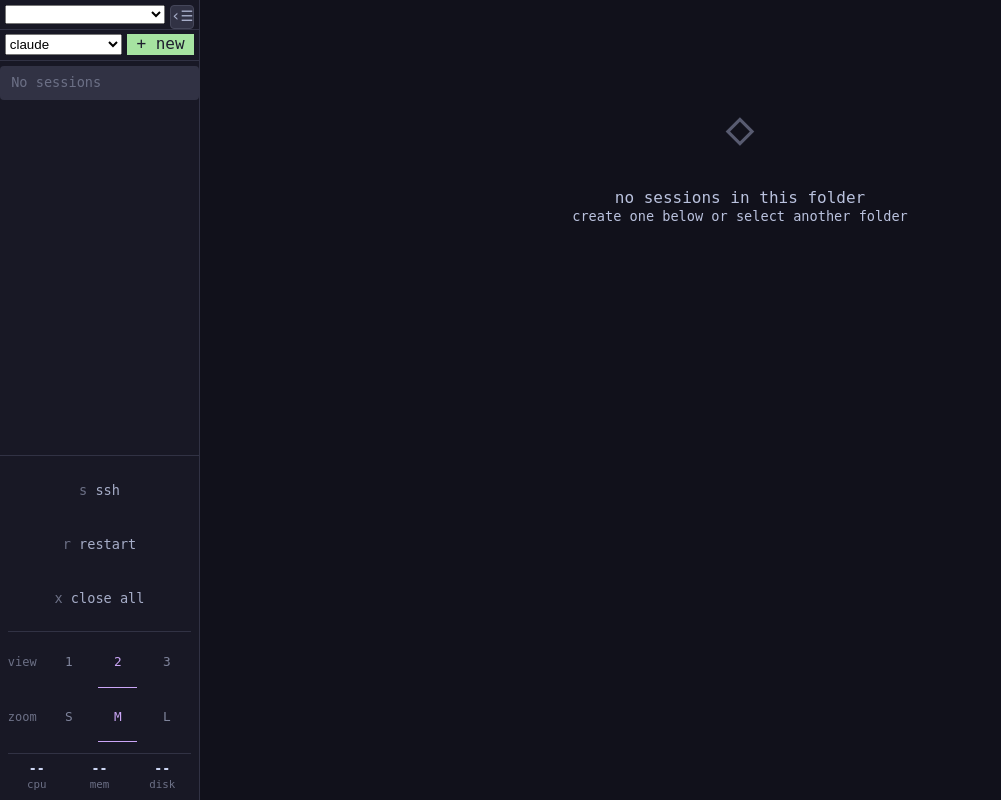
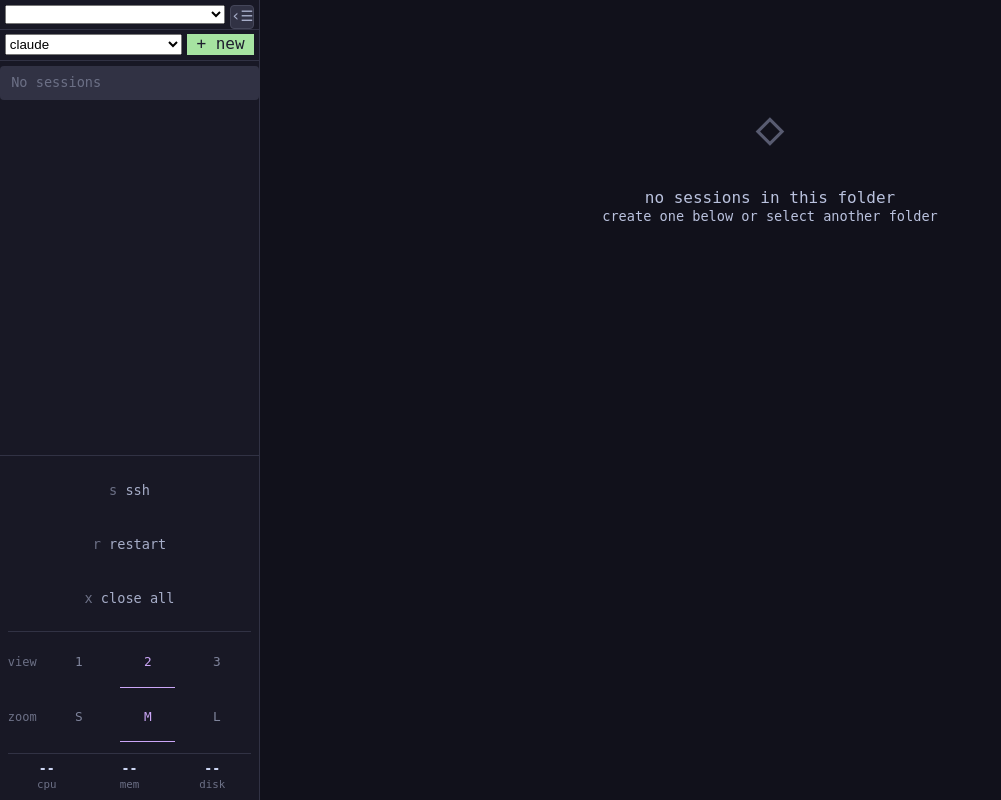
Before and after one commit to chriopter/sandboxer, a Python web app: template sandboxer/templates/index.html in a window 1280 px wide. Shown: the whole page, without its empty margins (0-1001 px from the left). Run offline with Jinja, Linux system fonts and the light colour scheme; the template is opened without the code that fills it, so the values that code supplies are empty.

Commit message:
Increase sidebar width by 30% (200px → 260px)
🤖 Generated with [Claude Code](https://claude.com/claude-code)

Co-Authored-By: Claude Opus 4.5 <noreply@anthropic.com>

```diff
--- a/sandboxer/static/style.css
+++ b/sandboxer/static/style.css
@@ -25,7 +25,7 @@ body {
   top: 0;
   left: 0;
   bottom: 0;
-  width: 200px;
+  width: 260px;
   background: var(--mantle);
   border-right: 1px solid var(--surface0);
   z-index: 90;
@@ -37,7 +37,7 @@ body {
 
 /* Shift layout for sidebar */
 main {
-  margin-left: 200px;
+  margin-left: 260px;
   transition: margin-left 0.2s ease;
 }
 
```
